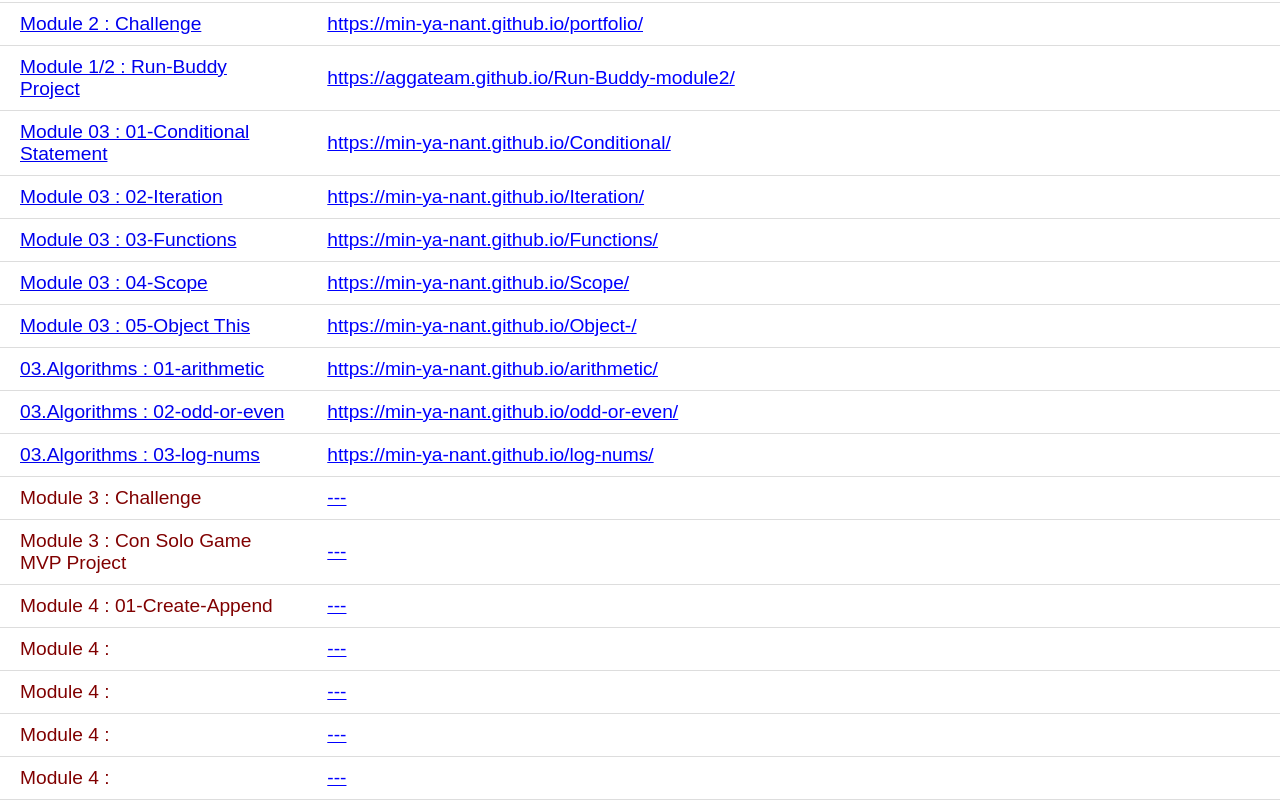
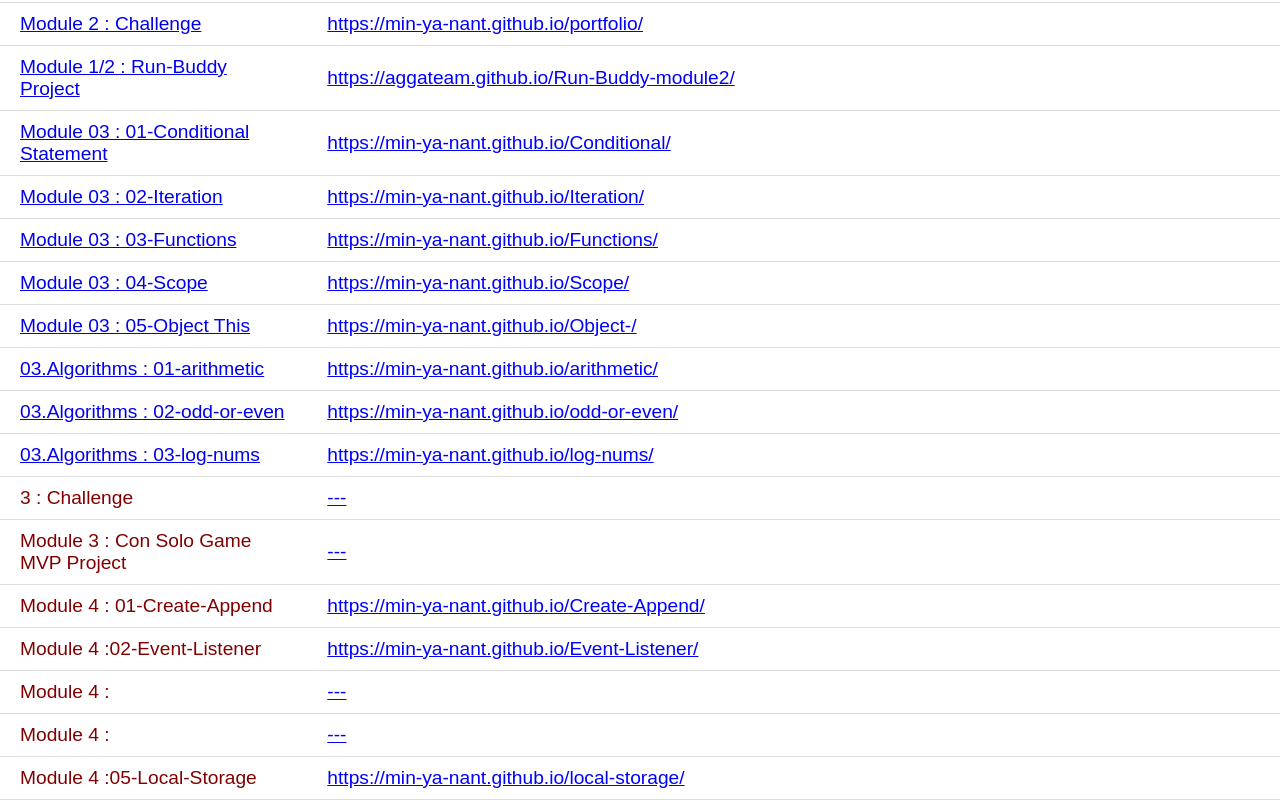
Before and after one commit to Min-Ya-Nant/Table, a plain HTML site: page index.html in a window 1280 px wide. Shown: the part 645-1445 px from the top of the page. Drawn offline with Linux system fonts and the light colour scheme.

Commit message:
modified

```diff
--- a/index.html
+++ b/index.html
@@ -134,7 +134,7 @@
           <td id="githubLink">https://min-ya-nant.github.io/log-nums/</td>
         </tr>
   <tr>
-          <td id="repoName">Module 3 : Challenge</td>
+          <td id="repoName"><a href=""></a> 3 : Challenge</td>
           <td id="githubLink">---</td>
         </tr>
   <tr>
@@ -142,24 +142,24 @@
           <td id="githubLink">---</td>
         </tr>
   <tr>
-          <td id="repoName">Module 4 : 01-Create-Append</td>
+          <td id="repoName"><a href="https://min-ya-nant.github.io/Create-Append/"></a> Module 4 : 01-Create-Append</td>
+          <td id="githubLink">https://min-ya-nant.github.io/Create-Append/</td>
+        </tr>
+  <tr>
+          <td id="repoName"><a href="https://min-ya-nant.github.io/Event-Listener/"></a> Module 4 :02-Event-Listener </td>
+          <td id="githubLink">https://min-ya-nant.github.io/Event-Listener/</td>
+        </tr>
+  <tr>
+          <td id="repoName"><a href=""></a>Module 4 : </td>
           <td id="githubLink">---</td>
         </tr>
   <tr>
-          <td id="repoName">Module 4 : </td>
+          <td id="repoName"><a href=""></a>Module 4 : </td>
           <td id="githubLink">---</td>
         </tr>
   <tr>
-          <td id="repoName">Module 4 : </td>
-          <td id="githubLink">---</td>
-        </tr>
-  <tr>
-          <td id="repoName">Module 4 : </td>
-          <td id="githubLink">---</td>
-        </tr>
-  <tr>
-          <td id="repoName">Module 4 : </td>
-          <td id="githubLink">---</td>
+          <td id="repoName"><a href="https://min-ya-nant.github.io/local-storage/"></a>Module 4 :05-Local-Storage </td>
+          <td id="githubLink">https://min-ya-nant.github.io/local-storage/</td>
         </tr>
       </table>
 </body>
```
